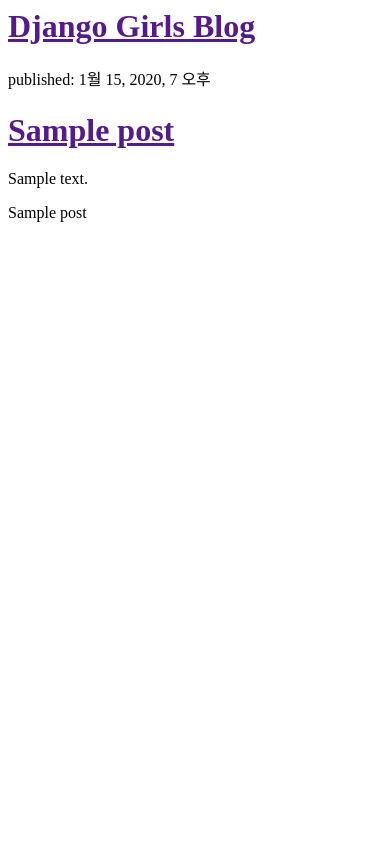
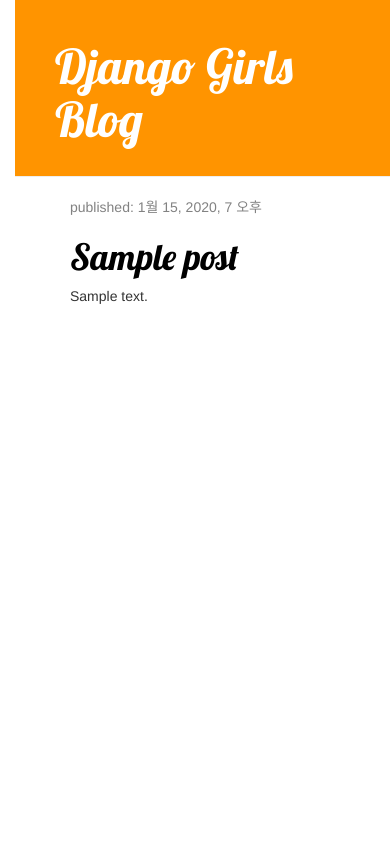
Before and after one commit to jaewonee/my-first-blog, a Django app: page / in a window 390 px wide. Run offline with Django 3.2, Linux system fonts and the light colour scheme; tables that the repository leaves empty hold one stand-in row (values such as "Sample post"); some libraries are stand-ins or nearby versions.

Commit message:
Added view and template for detailed blog post as well as CSS for the site.

```diff
--- a/blog/models.py
+++ b/blog/models.py
@@ -1,3 +1,4 @@
+'''로컬 컴퓨터와 PythonAnywhere의 데이터베이스는 동기화되지 않습니다.'''
 from django.db import models
 from django.conf import settings
 from django.utils import timezone
--- /dev/null
+++ b/blog/static/css/blog.css
@@ -0,0 +1,49 @@
+.page-header{
+    background-color: #ff9400;
+    margin-top: 0;
+    padding: 20px 20px 20px 40px;
+}
+.page-header h1, .page-header h1 a, .page-header h1 a:visited, .page-header h1 a:active{
+    color: #ffffff;
+    font-size: 36pt;
+    text-decoration: none;
+}
+.content{
+    margin-left: 40px;
+}
+h1, h2, h3, h4{
+    font-family: 'Lobster', cursive;
+}
+.date{
+    color: #828282;
+}
+.save {
+    float: right;
+}
+
+.post-form textarea, .post-form input {
+    width: 100%;
+}
+
+.top-menu, .top-menu:hover, .top-menu:visited {
+    color: #ffffff;
+    float: right;
+    font-size: 26pt;
+    margin-right: 20px;
+}
+
+.post {
+    margin-bottom: 70px;
+}
+
+.post h1 a, .post h1 a:visited {
+    color: #000000;
+}
+h1 a {
+    color: #FCA205;
+    font-family: 'Lobster';
+}
+body {
+    padding-left: 15px;
+}
+/*정적 파일은 CSS와 이미지 파일에 해당합니다. 이 컨텐츠는 요청 내용에 따라 바뀌는 것이 아니기 때문에 모든 사용자들이 동일한 내용을 볼 수 있어요.*/
--- /dev/null
+++ b/blog/templates/blog/base.html
@@ -0,0 +1,23 @@
+{% load static %}
+<html>
+    <head>
+        <title>Django Girls blog</title>
+        <link rel="stylesheet" href="//maxcdn.bootstrapcdn.com/bootstrap/3.2.0/css/bootstrap.min.css">
+        <link rel="stylesheet" href="//maxcdn.bootstrapcdn.com/bootstrap/3.2.0/css/bootstrap-theme.min.css">
+        <link rel="stylesheet" href="{% static 'css/blog.css' %}">
+        <link href="//fonts.googleapis.com/css?family=Lobster&subset=latin,latin-ext" rel="stylesheet" type="text/css">
+    </head>
+    <body>
+    <div class="page-header">
+        <h1><a href="/">Django Girls Blog</a></h1>
+    </div>
+    <div class="content container">
+        <div class="row">
+            <div class="col-md-8">
+            {% block content %}
+            {% endblock %}
+            </div>
+        </div>
+    </div>
+</body>
+</html>
--- a/blog/templates/blog/post_list.html
+++ b/blog/templates/blog/post_list.html
@@ -1,20 +1,13 @@
-<html>
-    <head>
-        <title>Django Girls blog</title>
-    </head>
-    <body>
-        <div>
-            <h1><a href="">Django Girls Blog</a></h1>
+{% extends 'blog/base.html' %}
+
+{% block content %}
+    {% for post in posts %}
+        <div class="post">
+            <div class="date">
+                <p>published: {{ post.published_date }}</p>
+            </div>
+            <h1><a href="{% url 'post_detail' pk=post.pk %}">{{ post.title }}</a></h1>
+            <p>{{ post.text|linebreaksbr }}</p>
         </div>
-
-        {% for post in posts %}
-            <div>
-                <p>published: {{ post.published_date }}</p>
-                <h1><a href="">{{ post.title }}</a> </h1>
-                <p>{{ post.text|linebreaksbr }}</p>
-            </div>
-            {{ post }}
-        {% endfor %}
-
-    </body>
-</html>
+    {% endfor %}
+{%  endblock %}
--- a/blog/urls.py
+++ b/blog/urls.py
@@ -3,5 +3,6 @@
 
 urlpatterns = [
     path('', views.post_list, name='post_list'), #장고에게 누군가 웹사이트에 'http://127.0.0.1:8000/' 주소로 들어왔을 때 views.post_list를 보여주라고 말해줍니다.
+    path('post/<int:pk>/', views.post_detail, name='post_detail'), #장고는 정수 값을 기대하고 이를 pk라는 변수로 뷰로 전송하는 것을 말합니다.
 
 ]
--- a/blog/views.py
+++ b/blog/views.py
@@ -1,5 +1,5 @@
 '''뷰(view)는 애플리케이션의 "로직"을 넣는 곳이에요. 뷰는 이전 장에서 만들었던 모델에서 필요한 정보를 받아와서 템플릿에 전달하는 역할을 합니다. '''
-from django.shortcuts import render
+from django.shortcuts import render, get_object_or_404
 from .models import Post
 from django.utils import timezone
 # Create your views here.
@@ -7,3 +7,7 @@
 def post_list(request):
     posts = Post.objects.filter(published_date__lte=timezone.now()).order_by('published_date')
     return  render(request, 'blog/post_list.html',{'posts':posts})
+
+def post_detail(request, pk):
+    post=get_object_or_404(Post, pk=pk)
+    return render(request, 'blog/post_detail.html', {'post':post})
```
Also changed, not shown: blog/templates/blog/post_detail.html (added, +13 -0 lines).
